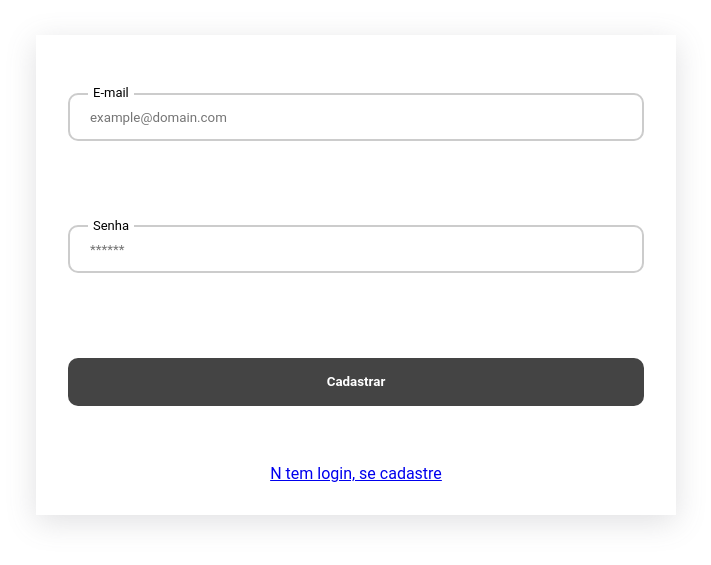
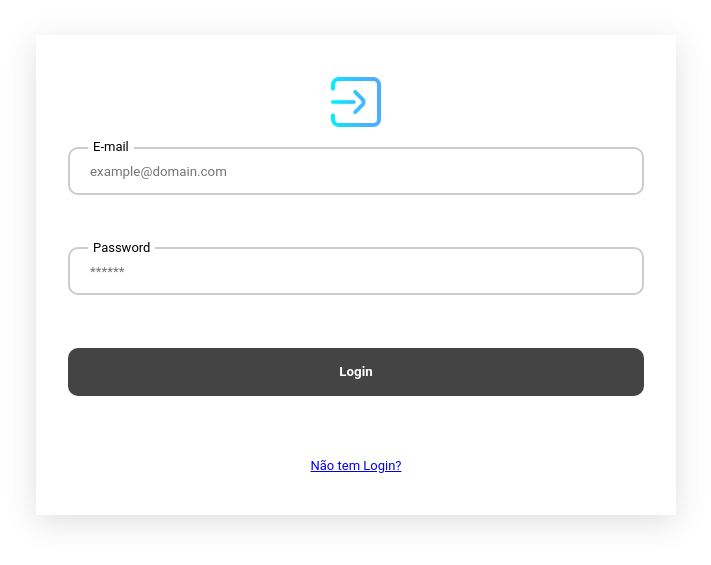
Before and after one commit to thiagodaSilvaP/login-app, a React (Vite) app: page / in a window 1280 px wide. Shown: the part 125-690 px from the top of the page, without its empty margins (284-995 px from the left). Built offline with nearby package versions, Linux system fonts and the light colour scheme.

Commit message:
react router dom implementado

```diff
--- a/package.json
+++ b/package.json
@@ -11,6 +11,7 @@
     "react": "^17.0.2",
     "react-dom": "^17.0.2",
     "react-hook-form": "^7.28.0",
+    "react-router-dom": "^6.2.2",
     "styled-components": "^5.3.3"
   },
   "devDependencies": {
--- a/src/compoennts/SignIn/index.jsx
+++ b/src/compoennts/SignIn/index.jsx
@@ -1,5 +1,6 @@
 import React, { useState } from "react";
 import { useForm } from "react-hook-form";
+import {Link} from 'react-router-dom';
 
 import { Input } from "../../compoennts/Input";
 
@@ -54,6 +55,7 @@
       <ButtonContainer>
         <Input type="submit" name="submit" value="Login" />
       </ButtonContainer>
+      <Link to={'/signup'} style={{fontSize: 'small', marginTop: '10px'}}>Não tem Login?</Link>
     </Container>
   );
 };
--- a/src/compoennts/SignIn/style.js
+++ b/src/compoennts/SignIn/style.js
@@ -1,8 +1,11 @@
 import styled from "styled-components";
 
 export const Container = styled.form`
-  width: 100%;
-  height: 100%;
+  width: 50%;
+  height: 60%;
+  padding: 2rem;
+  background-color: #fff;
+  box-shadow: rgba(100, 100, 111, 0.2) 0px 7px 29px 0px;
   display: flex;
   justify-content: space-around;
   align-items: center;
--- a/src/compoennts/SignUp/index.jsx
+++ b/src/compoennts/SignUp/index.jsx
@@ -1,5 +1,6 @@
 import React, {useContext} from 'react';
 import { useForm } from "react-hook-form";
+import {Link} from 'react-router-dom';
 
 import {UsersContext} from '../../contexts/UsersContext';
 import { Input } from "../Input/";
@@ -19,6 +20,7 @@
   }
   return (
     <Container onSubmit={handleSubmit(onSubmit)}>
+      <h1>Sign Up</h1>
       <InputContainer>
         <label htmlFor="email">E-mail</label>
         <Input
@@ -49,6 +51,7 @@
       <ButtonContainer>
         <Input type="submit" name="submit_register" value="Cadastrar" />
       </ButtonContainer>
+      <Link to={'/'} style={{fontSize: 'small'}}>Já tem Login?</Link>
     </Container>
   );
 };
--- a/src/compoennts/SignUp/style.js
+++ b/src/compoennts/SignUp/style.js
@@ -1,8 +1,11 @@
 import styled from "styled-components";
 
 export const Container = styled.form`
-  width: 100%;
-  height: 100%;
+  width: 50%;
+  height: 60%;
+  padding: 2rem;
+  background-color: #fff;
+  box-shadow: rgba(100, 100, 111, 0.2) 0px 7px 29px 0px;
   display: flex;
   justify-content: space-around;
   align-items: center;
--- a/src/pages/Form/index.jsx
+++ /dev/null
@@ -1,14 +0,0 @@
-import {SignIn} from '../../compoennts/SignIn/';
-import {SignUp} from '../../compoennts/SignUp/';
-
-import { Container } from "./style"
-
-export const Form = () => {
-    return (
-        <Container>
-            {/* <SignIn/> */}
-            <SignUp/>
-            <a href='#'>N tem login, se cadastre</a>
-        </Container>
-    )
-}
--- a/src/pages/Form/style.js
+++ /dev/null
@@ -1,13 +0,0 @@
-import styled from "styled-components";
-
-export const Container = styled.div`
-  width: 50%;
-  height: 60%;
-  padding: 2rem;
-  background-color: #fff;
-  box-shadow: rgba(100, 100, 111, 0.2) 0px 7px 29px 0px;
-  display: flex;
-  justify-content: space-around;
-  align-items: center;
-  flex-direction: column;
-`;
--- a/src/pages/index.jsx
+++ b/src/pages/index.jsx
@@ -1,14 +1,20 @@
-import { Form } from "./Form/";
+import { BrowserRouter as Router } from "react-router-dom";
+import {MainRoutes as Routes} from "../routes/Routes";
+
+// import {SignUp} from '../compoennts/SignUp';
 import { UsersProvider } from "../contexts/UsersContext";
 
 import { Container } from "./style";
 
 export const App = () => {
   return (
-    <Container>
-      <UsersProvider>
-        <Form />
-      </UsersProvider>
-    </Container>
+    <Router>
+      <Container>
+        <UsersProvider>
+          <Routes/>
+          {/* <SignUp/> */}
+          </UsersProvider>
+      </Container>
+    </Router>
   );
 };
--- /dev/null
+++ b/src/routes/Routes.jsx
@@ -0,0 +1,14 @@
+import React from "react";
+import { Routes, Route } from "react-router-dom";
+
+import {SignIn} from '../compoennts/SignIn';
+import {SignUp} from '../compoennts/SignUp';
+
+export const MainRoutes = () => {
+  return (
+    <Routes>
+      <Route path="/" element={<SignIn/>}/>
+      <Route path="/signup" element={<SignUp/>}/>
+    </Routes>
+  );
+};
```
Also changed, not shown: 1 other file (tests, documents, lock files or other folders).
